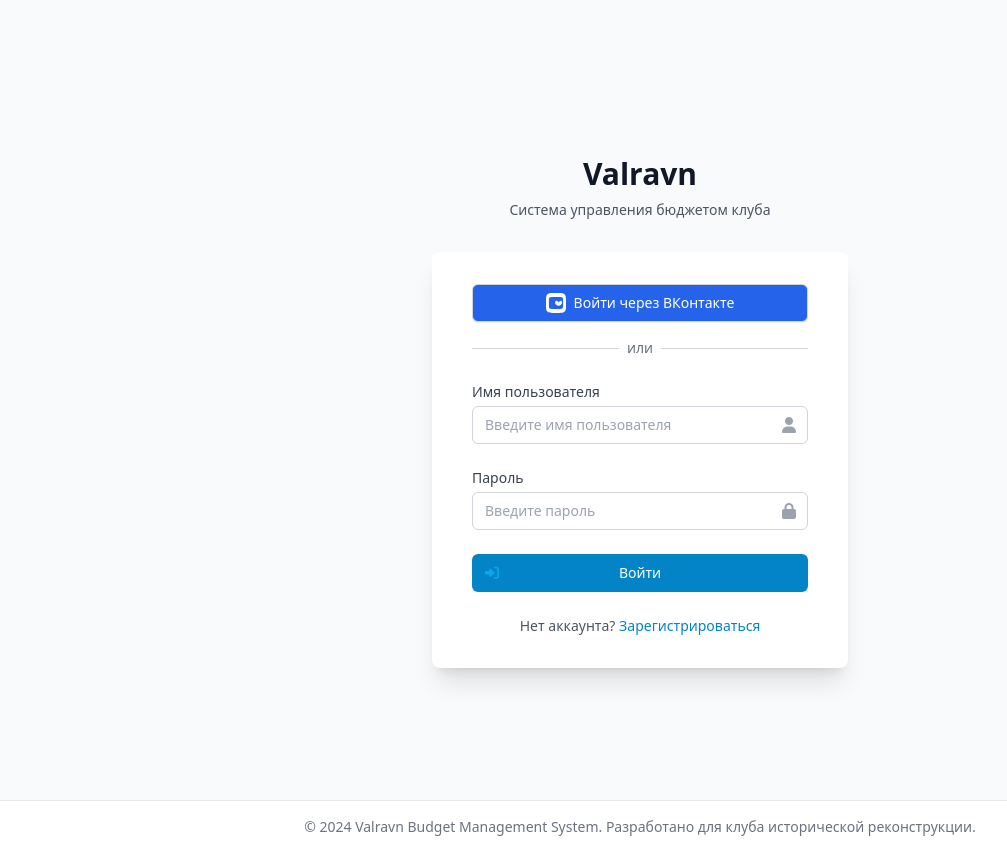
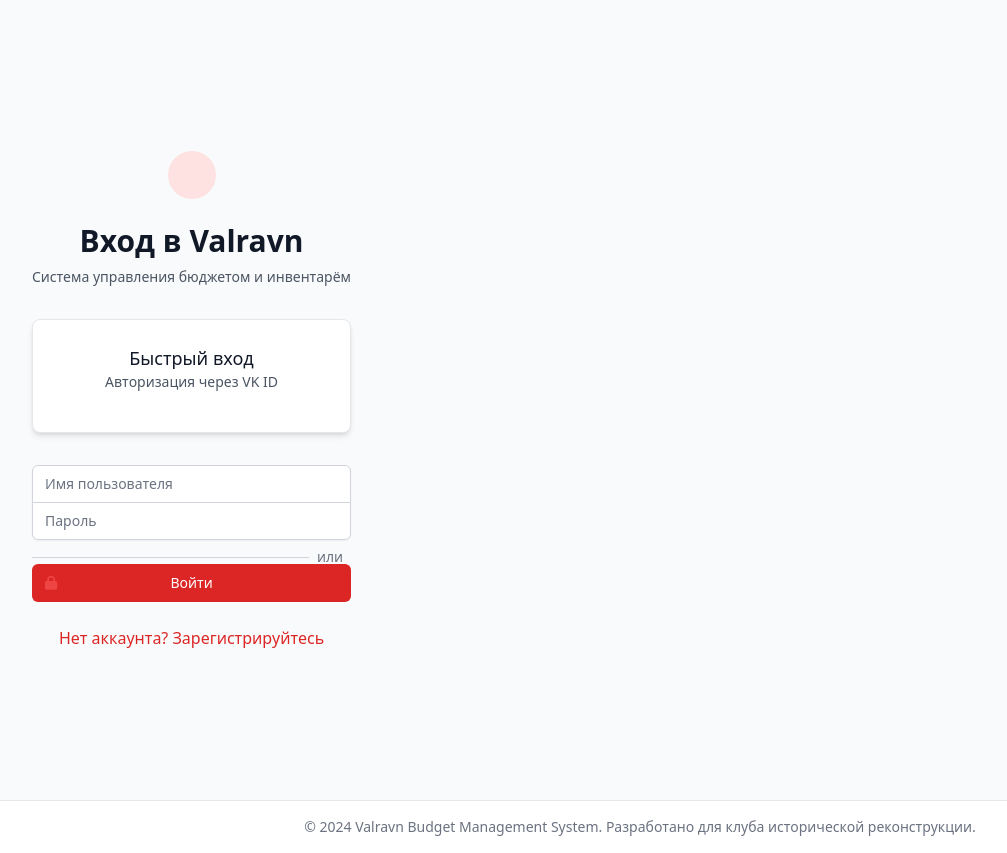
Before and after one commit to Maskaev-01/Valravn, a FastAPI app: template app/templates/login.html in a window 1280 px wide. Shown: the whole page, without its empty margins (0-1007 px from the left). Run offline with FastAPI, Linux system fonts and the light colour scheme; the template is opened without the code that fills it: most values are stand-ins (such as "Sample title", 1, 10 or a date in 2020); some libraries are stand-ins or nearby versions.

Commit message:
Add fix auth

```diff
--- a/app/templates/login.html
+++ b/app/templates/login.html
@@ -3,69 +3,106 @@
 {% block title %}Вход - Valravn{% endblock %}
 
 {% block content %}
-<div class="flex-1 flex items-center justify-center">
-    <div class="max-w-md w-full space-y-8 px-4">
+<div class="flex items-center justify-center min-h-screen bg-gray-50 py-12 px-4 sm:px-6 lg:px-8">
+    <div class="max-w-md w-full space-y-8">
         <div>
-            <div class="text-center">
-                <i class="fas fa-raven text-6xl text-valravn-600 mb-4"></i>
-                <h2 class="text-3xl font-extrabold text-gray-900">Valravn</h2>
-                <p class="mt-2 text-sm text-gray-600">Система управления бюджетом клуба</p>
+            <div class="mx-auto h-12 w-12 flex items-center justify-center rounded-full bg-red-100">
+                <i class="fas fa-raven text-red-600 text-xl"></i>
             </div>
+            <h2 class="mt-6 text-center text-3xl font-extrabold text-gray-900">
+                Вход в Valravn
+            </h2>
+            <p class="mt-2 text-center text-sm text-gray-600">
+                Система управления бюджетом и инвентарём
+            </p>
         </div>
 
-        <div class="bg-white py-8 px-4 shadow-xl rounded-lg sm:px-10">
+        <!-- VK ID Авторизация -->
         {% if vk_auth_url %}
-            <!-- VK OAuth кнопка -->
-            <div class="mb-6">
-                <a href="{{ vk_auth_url }}"
-                   class="w-full flex items-center justify-center px-4 py-2 border border-gray-300 rounded-md shadow-sm bg-blue-600 text-white text-sm font-medium hover:bg-blue-700 focus:outline-none focus:ring-2 focus:ring-offset-2 focus:ring-blue-500 transition-colors">
-                    <svg class="w-5 h-5 mr-2" viewBox="0 0 24 24" fill="currentColor">
-                        <path d="M15.684 0H8.316C1.592 0 0 1.592 0 8.316v7.368C0 22.408 1.592 24 8.316 24h7.368C22.408 24 24 22.408 24 15.684V8.316C24 1.592 22.408 0 15.684 0zM20.52 15.684c0 2.684-.816 3.5-3.5 3.5H6.98c-2.684 0-3.5-.816-3.5-3.5V8.316c0-2.684.816-3.5 3.5-3.5h10.04c2.684 0 3.5.816 3.5 3.5v7.368z"/>
-                        <path d="M18.947 9.684c-.211-.158-.421-.263-.632-.316-.105-.026-.211-.053-.316-.053-.579 0-1.105.211-1.579.632-.421.368-.789.842-1.105 1.421-.316-.579-.684-1.053-1.105-1.421-.474-.421-1-.632-1.579-.632-.105 0-.211.027-.316.053-.211.053-.421.158-.632.316-.526.421-.789 1-.789 1.737 0 .474.132.947.395 1.421.368.631.842 1.184 1.421 1.658.316.263.684.474 1.105.632.421.158.842.237 1.263.237s.842-.079 1.263-.237c.421-.158.789-.369 1.105-.632.579-.474 1.053-1.027 1.421-1.658.263-.474.395-.947.395-1.421 0-.737-.263-1.316-.789-1.737z"/>
-                    </svg>
-                    Войти через ВКонтакте
-                </a>
+        <div class="bg-white p-6 rounded-lg shadow-md border border-gray-200">
+            <div class="text-center mb-4">
+                <h3 class="text-lg font-medium text-gray-900">Быстрый вход</h3>
+                <p class="text-sm text-gray-600">Авторизация через VK ID</p>
+            </div>
 
-                <div class="mt-4 relative">
+            <!-- VK ID OneTap Widget -->
+            <div id="vk-auth-container" class="flex justify-center">
+                <script src="https://unpkg.com/@vkid/sdk@<3.0.0/dist-sdk/umd/index.js"></script>
+                <script type="text/javascript">
+                    if ('VKIDSDK' in window) {
+                        const VKID = window.VKIDSDK;
+
+                        VKID.Config.init({
+                            app: 53804218,
+                            redirectUrl: 'https://valravn-budget.onrender.com/auth/login',
+                            responseMode: VKID.ConfigResponseMode.Callback,
+                            source: VKID.ConfigSource.LOWCODE,
+                            scope: '',
+                        });
+
+                        const oneTap = new VKID.OneTap();
+
+                        oneTap.render({
+                            container: document.getElementById('vk-auth-container'),
+                            showAlternativeLogin: false
+                        })
+                        .on(VKID.WidgetEvents.ERROR, vkidOnError)
+                        .on(VKID.OneTapInternalEvents.LOGIN_SUCCESS, function (payload) {
+                            const code = payload.code;
+                            const deviceId = payload.device_id;
+
+                            VKID.Auth.exchangeCode(code, deviceId)
+                                .then(vkidOnSuccess)
+                                .catch(vkidOnError);
+                        });
+
+                        function vkidOnSuccess(data) {
+                            // Отправляем данные на сервер для обработки
+                            fetch('/auth/vk/process', {
+                                method: 'POST',
+                                headers: {
+                                    'Content-Type': 'application/json',
+                                },
+                                body: JSON.stringify({
+                                    access_token: data.access_token,
+                                    user_id: data.user_id,
+                                    expires_in: data.expires_in
+                                })
+                            })
+                            .then(response => {
+                                if (response.ok) {
+                                    window.location.href = '/dashboard';
+                                } else {
+                                    vkidOnError('Ошибка сервера');
+                                }
+                            })
+                            .catch(vkidOnError);
+                        }
+
+                        function vkidOnError(error) {
+                            console.error('VK ID Error:', error);
+                            document.getElementById('vk-error').style.display = 'block';
+                            document.getElementById('vk-error').textContent = 'Ошибка VK авторизации: ' + (error.message || error);
+                        }
+                    }
+                </script>
+            </div>
+
+            <div id="vk-error" style="display: none;" class="mt-4 p-3 bg-red-50 border border-red-200 rounded text-red-700 text-sm"></div>
+        </div>
+
+        <div class="relative">
             <div class="absolute inset-0 flex items-center">
-                        <div class="w-full border-t border-gray-300"></div>
+                <div class="w-full border-t border-gray-300" />
             </div>
             <div class="relative flex justify-center text-sm">
-                        <span class="px-2 bg-white text-gray-500">или</span>
-                    </div>
+                <span class="px-2 bg-gray-50 text-gray-500">или</span>
             </div>
         </div>
         {% endif %}
 
-            <form class="space-y-6" method="post" action="/login">
-                <div>
-                    <label for="username" class="block text-sm font-medium text-gray-700">
-                        Имя пользователя
-                    </label>
-                    <div class="mt-1 relative">
-                        <input id="username" name="username" type="text" required
-                               class="appearance-none block w-full px-3 py-2 border border-gray-300 rounded-md placeholder-gray-400 focus:outline-none focus:ring-valravn-500 focus:border-valravn-500 focus:z-10 sm:text-sm"
-                               placeholder="Введите имя пользователя">
-                        <div class="absolute inset-y-0 right-0 pr-3 flex items-center">
-                            <i class="fas fa-user text-gray-400"></i>
-                        </div>
-                    </div>
-                </div>
-
-                <div>
-                    <label for="password" class="block text-sm font-medium text-gray-700">
-                        Пароль
-                    </label>
-                    <div class="mt-1 relative">
-                        <input id="password" name="password" type="password" required
-                               class="appearance-none block w-full px-3 py-2 border border-gray-300 rounded-md placeholder-gray-400 focus:outline-none focus:ring-valravn-500 focus:border-valravn-500 focus:z-10 sm:text-sm"
-                               placeholder="Введите пароль">
-                        <div class="absolute inset-y-0 right-0 pr-3 flex items-center">
-                            <i class="fas fa-lock text-gray-400"></i>
-                        </div>
-                    </div>
-                </div>
-
+        <!-- Обычная форма входа -->
+        <form class="mt-8 space-y-6" method="post" action="/auth/login">
             {% if error %}
             <div class="bg-red-50 border border-red-200 rounded-md p-4">
                 <div class="flex">
@@ -73,32 +110,42 @@
                         <i class="fas fa-exclamation-circle text-red-400"></i>
                     </div>
                     <div class="ml-3">
-                            <p class="text-sm text-red-800">{{ error }}</p>
+                        <p class="text-sm text-red-700">{{ error }}</p>
                     </div>
                 </div>
             </div>
             {% endif %}
 
+            <div class="rounded-md shadow-sm -space-y-px">
                 <div>
-                    <button type="submit"
-                            class="group relative w-full flex justify-center py-2 px-4 border border-transparent text-sm font-medium rounded-md text-white bg-valravn-600 hover:bg-valravn-700 focus:outline-none focus:ring-2 focus:ring-offset-2 focus:ring-valravn-500 transition-colors">
+                    <label for="username" class="sr-only">Имя пользователя</label>
+                    <input id="username" name="username" type="text" required
+                           class="appearance-none rounded-none relative block w-full px-3 py-2 border border-gray-300 placeholder-gray-500 text-gray-900 rounded-t-md focus:outline-none focus:ring-red-500 focus:border-red-500 focus:z-10 sm:text-sm"
+                           placeholder="Имя пользователя">
+                </div>
+                <div>
+                    <label for="password" class="sr-only">Пароль</label>
+                    <input id="password" name="password" type="password" required
+                           class="appearance-none rounded-none relative block w-full px-3 py-2 border border-gray-300 placeholder-gray-500 text-gray-900 rounded-b-md focus:outline-none focus:ring-red-500 focus:border-red-500 focus:z-10 sm:text-sm"
+                           placeholder="Пароль">
+                </div>
+            </div>
+
+            <div>
+                <button type="submit" class="group relative w-full flex justify-center py-2 px-4 border border-transparent text-sm font-medium rounded-md text-white bg-red-600 hover:bg-red-700 focus:outline-none focus:ring-2 focus:ring-offset-2 focus:ring-red-500">
                     <span class="absolute left-0 inset-y-0 flex items-center pl-3">
-                            <i class="fas fa-sign-in-alt text-valravn-500 group-hover:text-valravn-400"></i>
+                        <i class="fas fa-lock text-red-500 group-hover:text-red-400"></i>
                     </span>
                     Войти
                 </button>
             </div>
 
             <div class="text-center">
-                    <p class="text-sm text-gray-600">
-                        Нет аккаунта?
-                        <a href="/register" class="font-medium text-valravn-600 hover:text-valravn-500 transition-colors">
-                            Зарегистрироваться
+                <a href="/auth/register" class="font-medium text-red-600 hover:text-red-500">
+                    Нет аккаунта? Зарегистрируйтесь
                 </a>
-                    </p>
             </div>
         </form>
     </div>
 </div>
-</div>
 {% endblock %}
```
Also changed, not shown: app/routers/auth.py (+45 -3 lines), app/vk_oauth.py (+25 -0 lines). Lines whose indentation alone changed are shown as unchanged.
